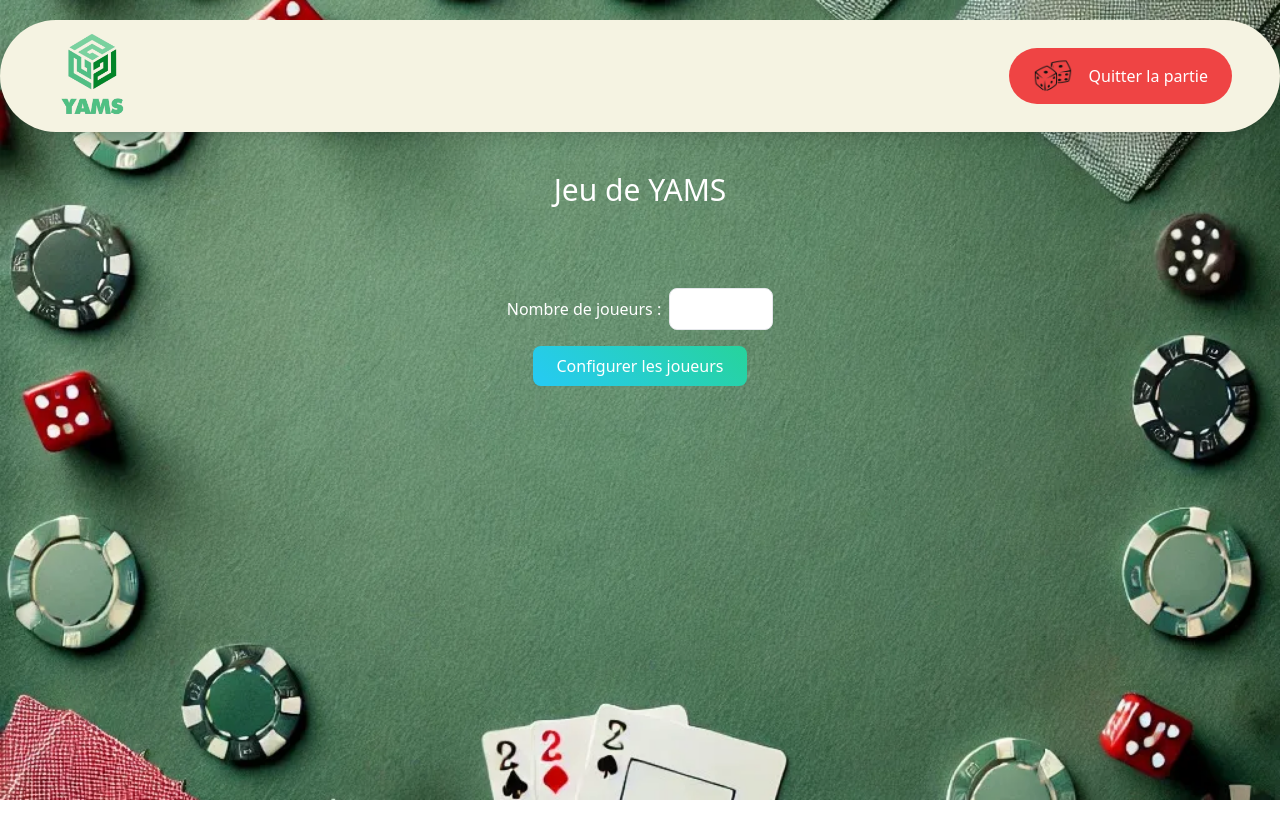
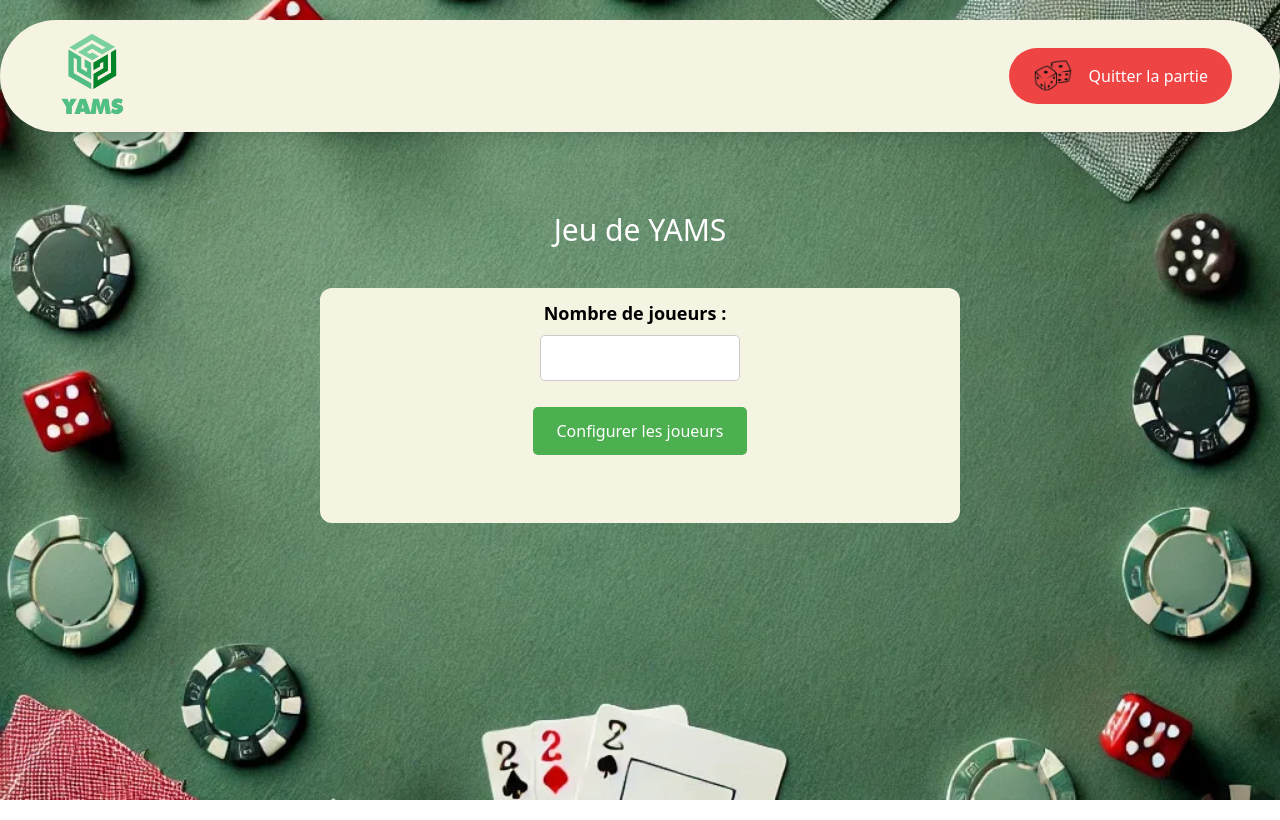
Before and after one commit to kps-243/Yams, a plain HTML site: page page/jeu.html in a window 1280 px wide. Drawn offline with nearby package versions, Linux system fonts and the light colour scheme.

Commit message:
fix style

```diff
--- a/css/styleSansDe.css
+++ b/css/styleSansDe.css
@@ -4,10 +4,6 @@ body {
   background-color: #f0f0f0;
   margin: 0;
   padding: 0;
-  display: flex;
-  justify-content: center;
-  align-items: center;
-  flex-direction: column; /* Ensure the content stacks vertically */
   min-height: 100vh;
   background-image: url("../image/DALLE-2024-07-04-17.09.webp");
   background-size: cover;
@@ -16,19 +12,18 @@ body {
   background-position: center;
 }
 
-.container {
+/* .container {
   max-width: 1200px;
   width: 100%;
   margin: 20px;
   padding: 20px;
-  background-color: rgba(255, 255, 255, 0.9);
   border-radius: 10px;
   box-shadow: 0 0 20px rgba(0, 0, 0, 0.3);
   display: flex;
   flex-wrap: wrap;
   gap: 20px;
   justify-content: center;
-}
+} */
 
 /* Styles pour l'en-tête */
 header {
--- a/css/stylejeu.css
+++ b/css/stylejeu.css
@@ -76,6 +76,39 @@ body {
 #suggestions li:hover {
   background-color: #e0e0e0;
 }
+.setup-container input[type="number"],
+.setup-container input[type="text"] {
+  width: 200px;
+  padding: 10px;
+  margin-bottom: 10px;
+  border: 1px solid #ccc;
+  border-radius: 5px;
+  font-size: 16px;
+  transition: border-color 0.3s ease;
+  box-sizing: border-box;
+}
+
+.setup-container input[type="number"]:focus,
+.setup-container input[type="text"]:focus {
+  outline: none;
+  border-color: #4caf50;
+  box-shadow: 0 0 5px rgba(81, 203, 238, 0.8);
+}
+.setup-container button {
+  padding: 12px 24px;
+  background-color: #4caf50;
+  color: white;
+  border: none;
+  border-radius: 5px;
+  cursor: pointer;
+  font-size: 16px;
+  transition: background-color 0.3s;
+}
+
+.setup-container button:hover {
+  background-color: #45a049;
+}
+
 
 button {
   padding: 20px 50px;
@@ -131,3 +164,79 @@ button:hover {
   justify-content: center; /* Center horizontally */
   align-items: center; /* Center vertically if needed */
 }
+
+.setup-container {
+  width: 100%;
+  display: flex;
+  flex-direction: column;
+  align-items: center;
+  text-align: center;
+  margin-bottom: 20px;
+}
+
+.setup-container label {
+  font-weight: bold;
+  margin-right: 10px;
+  font-size: 18px;
+}
+
+.setup-container input[type="number"],
+.setup-container input[type="text"] {
+  width: 200px;
+  padding: 10px;
+  margin-bottom: 10px;
+  border: 1px solid #ccc;
+  border-radius: 5px;
+  font-size: 16px;
+  transition: border-color 0.3s ease;
+  box-sizing: border-box;
+}
+
+.setup-container input[type="number"]:focus,
+.setup-container input[type="text"]:focus {
+  outline: none;
+  border-color: #4caf50;
+  box-shadow: 0 0 5px rgba(81, 203, 238, 0.8);
+}
+
+/* button {
+  padding: 20px 50px;
+  font-size: 1.5rem;
+  cursor: pointer;
+  border: 0px;
+  background: transparent;
+  position: relative;
+  transition: all 0.2s;
+  overflow: hidden;
+  color: #fff;
+  border-radius: 30px;
+  box-shadow: 0px -0px 0px 0px rgba(143, 64, 248, 0.5),
+    0px 0px 0px 0px rgba(39, 200, 255, 0.5);
+}
+
+button::after {
+  content: "";
+  width: 400px;
+  height: 400px;
+  position: absolute;
+  top: -50px;
+  left: -100px;
+  background-image: linear-gradient(
+    225deg,
+    #27d86c 0%,
+    #26caf8 50%,
+    #c625d0 100%
+  );
+  z-index: -1;
+  transition: all 0.5s;
+}
+
+button:hover::after {
+  transform: rotate(150deg);
+}
+
+button:hover {
+  transform: translate(0, -6px);
+  box-shadow: 10px -10px 25px 0px rgba(143, 64, 248, 0.25),
+    -10px 10px 25px 0px rgba(39, 200, 255, 0.25);
+} */
--- a/page/jeu.html
+++ b/page/jeu.html
@@ -37,9 +37,31 @@
             </a>
         </nav>
     </header>
+
+    <main class="container mx-auto flex flex-col gap-10 mt-10 px-4 lg:px-0 pb-20">
         <h1 class="text-3xl text-center mt-10 text-white">Jeu de YAMS</h1>
-    <main class="container mx-auto flex flex-col lg:flex-row gap-10 mt-10 px-4 lg:px-0 pb-20">
-
+        <div class="container mx-auto flex flex-col lg:flex-row gap-10">
+            <section id="setup" class="setup-container mx-auto w-1/2 rounded-xl bg-[#F5F3E2] flex flex-col gap-8 py-3 px-2">
+                <div class="flex flex-col gap-4">
+                    <div class="flex flex-col gap-2 items-center">
+                        <label for="numPlayers" class="block font-medium text-black">Nombre de joueurs :</label>
+                        <input type="number" id="numPlayers" min="1" max="6" class="border px-4 py-2 rounded-lg">
+                    </div>
+                    <div class="flex flex-col gap-4">
+                        <div id="playerInputs" style="display:none;" class="flex flex-col gap-2"></div>
+                        <div class="setup-container">
+                            <button id="setupButton" class="mart">
+                                Configurer les joueurs
+                            </button>
+                        </div>
+                    </div>
+                    <div class="setup-container">
+                        <button id="startButton" style="display:none;" class="mart">
+                            Démarrer le jeu
+                        </button>
+                    </div>
+                </div>
+            </section>
             <div id="de" class="w-full lg:w-1/2 flex flex-col items-center" style="display: none;">
                 <div id="threejs-container" class="w-full h-64 lg:h-96"></div>
                 <div class="flex flex-col items-center gap-4">
@@ -60,7 +82,6 @@
                         Lancer le dé
                     </button>
                 </div>
-
             </div>
 
             <div id="game" class="w-full lg:w-1/2" style="display:none;">
@@ -84,29 +105,8 @@
                         </tbody>
                     </table>
                 </div>
-
-        </div>
-        <section id="setup" class="container mx-auto flex flex-col gap-5 mt-10 justify-center items-center">
-            <div class="flex flex-col gap-4">
-                <div class="flex gap-2 items-center">
-                    <label for="numPlayers" class="block font-medium text-white">Nombre de joueurs :</label>
-                    <input type="number" id="numPlayers" min="1" max="6" class="border px-4 py-2 rounded-lg">
-                </div>
-                <div class="flex flex-col gap-4">
-                    <div id="playerInputs" style="display:none;" class="flex flex-col gap-2"></div>
-                    <div class="btn-container">
-                        <button id="setupButton" class="px-6 py-2  rounded-lg text-white">
-                            Configurer les joueurs
-                        </button>
             </div>
         </div>
-                <div class="btn-container">
-                    <button id="startButton" style="display:none;" class="px-6 py-2 rounded-lg text-white">
-                        Démarrer le jeu
-                    </button>
-                </div>
-            </div>
-        </section>
     </main>
     <script type="module" src="../js/script.js"></script>
 </body>
```
Also changed, not shown: page/jeuSansDe.html (+9 -10 lines). Lines whose indentation alone changed are shown as unchanged.
